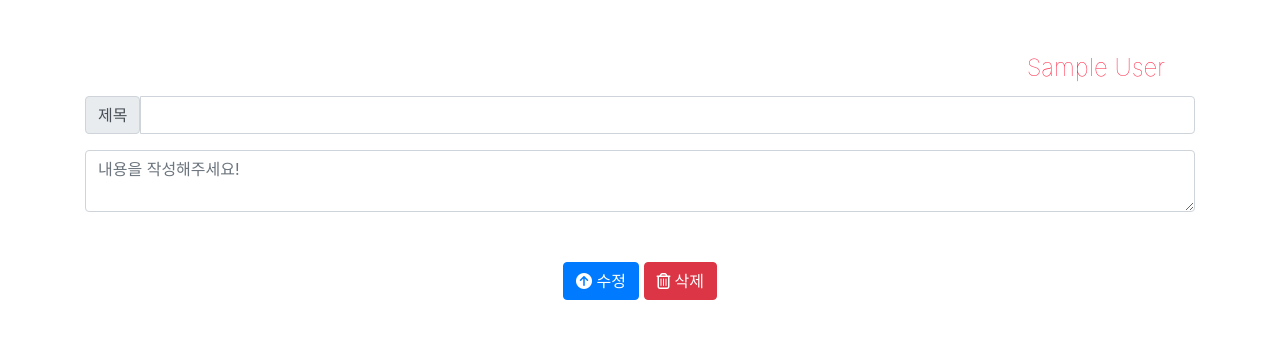
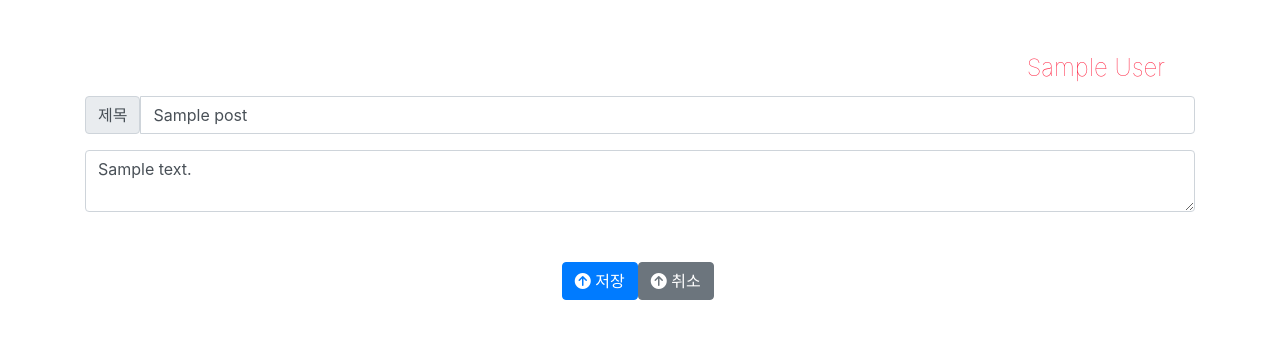
Before and after one commit to carina9231/MaruMaru_sparta, a Flask app: template templates/detail_upload.html in a window 1280 px wide. Shown: the part 66-405 px from the top of the page. Run offline with Flask 2, Linux system fonts and the light colour scheme; the template is opened without the code that fills it: most values are stand-ins (such as "Sample title", 1, 10 or a date in 2020); data that the repository does not hold is empty; some libraries are stand-ins or nearby versions; some web fonts are replaced.

Commit message:
ADD-삭제와 수정기능 추가

```diff
--- a/app.py
+++ b/app.py
@@ -34,8 +34,9 @@ def show_profile():
     profiles = list(db.profile.find({}, {'_id': False}))
     return jsonify({'all_profile': profiles})
 
+
 # 지도 맵핑
-@app.route('/map', methods=['GET'] )
+@app.route('/map', methods=['GET'])
 def mapping():
     id = request.args["id"]
     address = db.articles.find_one({'number': int(id)}, {'_id': False})['address']
@@ -43,7 +44,8 @@ def mapping():
     print(address_coor)
     return render_template('locate_map.html', lat=address_coor[0], lon=address_coor[1])
 
-# 디테일 페이지
+
+# 디테일 페이지 불러오기
 @app.route('/detail/<id>')
 def detail(id):
     # find 쓰면 pymongo.cursor.Cursor 오류나요
@@ -52,9 +54,36 @@ def detail(id):
     return render_template("detail.html", id=id, detail_db=articles)
 
 
-@app.route('/detail/<id>/upload')
+# 수정 create 위한 페이지 불러오기
+@app.route('/detail/<id>/upload', methods=['GET'])
 def detail_upload(id):
-    return render_template("detail_upload.html")
+    print(id)
+    post = db.articles.find_one({'number': int(id)}, {'_id': False})
+    print(post)
+    return render_template("detail_upload.html", post=post, id=id)
+
+
+# 수정 api
+@app.route('/detail/upload', methods=['POST'])
+def detail_post_upload():
+    id_receive = request.form["id_give"]
+    title_receive = request.form["title_give"]
+    contents_receive = request.form["contents_give"]
+    print(id_receive)
+    print(title_receive)
+    print(contents_receive)
+    db.articles.update_one({'number': int(id_receive)}, {'$set': {'title': title_receive}})
+    db.articles.update_one({'number': int(id_receive)}, {'$set': {'contents': contents_receive}})
+
+    return jsonify({'result': 'success', 'msg': '게시물을 수정합니다!'})
+
+
+# 삭제  api
+@app.route('/detail/delete', methods=['POST'])
+def post_delete():
+    id_receive = request.form["id_give"]
+    db.articles.delete_one({'number': int(id_receive)})
+    return jsonify({'result': 'success', 'msg': '게시글을 정말 삭제하시려구요!?'})
 
 
 # 게시물 작성페이지 불러오기
--- a/templates/detail_upload.html
+++ b/templates/detail_upload.html
@@ -17,9 +17,11 @@
     <script src="https://cdnjs.cloudflare.com/ajax/libs/popper.js/1.12.9/umd/popper.min.js"
             integrity="sha384-ApNbgh9B+Y1QKtv3Rn7W3mgPxhU9K/ScQsAP7hUibX39j7fakFPskvXusvfa0b4Q"
             crossorigin="anonymous"></script>
+    <title>수정페이지</title>
 
+    <script src="https://cdn.jsdelivr.net/npm/bs-custom-file-input/dist/bs-custom-file-input.js"></script>
 
-    <title>상세페이지</title>
+    <script defer src="//t1.daumcdn.net/mapjsapi/bundle/postcode/prod/postcode.v2.js"></script>
 
     <style>
 
@@ -31,26 +33,43 @@
 
     </style>
     <script>
+        let g_id = "{{ post['number'] }}"
+        let g_title = "{{ post['title'] }}"
+        let g_contents = "{{ post['contents'] }}"
+        console.log(g_id)
+        console.log(g_title)
+        console.log(g_contents)
         $(document).ready(function () {
-            console.log('ready')
-            getPosts();
+            get_db_post()
         })
 
-        function getPosts () {
-            $.ajax({
-                type: "GET",
-                url: "/detail/{{ id }}/upload",
-                data: {},
-                success: function (response) {
-                    console.log(response)
+        function get_db_post() {
+            let title = "{{ post["title"]}}"
+            let content = "{{ post["contents"]}}"
+
+            $("#title_box").val(title)
+            $("#contents_box").val(content)
+        }
 
 
-                    $("#title_box").val('test');
-                    $("#contents_box").val('test');
+        function save_upload() {
+            let new_title = $("#title_box").val()
+            let new_content = $("#contents_box").val()
+            $.ajax({
+                type: "POST",
+                url: `/detail/upload`,
+                data: {
+                    id_give: g_id,
+                    title_give: new_title,
+                    contents_give: new_content
+                },
+                success: function (response) {
+                    alert(response["msg"])
+                    window.location.href = `/posts`
                 }
-            })
+            });
+        }
 
-        }
 
     </script>
 
@@ -71,7 +90,7 @@
     <div class="row">
         <div class="col col-md-12">
             <!-- 작성자 -->
-            <div class="user_info">{{ detail_db['author'] }}</div>
+            <div class="user_info">{{ post['author'] }}</div>
             <div class="title">
                 <div class="input-group mb-3">
                     <span class="input-group-text">제목</span>
@@ -88,10 +107,13 @@
             </div>
             <!-- 버튼 그룹 -->
             <div class="detail_button">
-                <button type="button" class="btn btn-primary ui button"><i class="fas fa-arrow-circle-up"></i> 수정
+                <button onclick="save_upload()" type="button" class="btn btn-primary ui button"><i
+                        class="fas fa-arrow-circle-up"></i> 저장
+                </button>
+                <button onclick="save_upload()" type="button" class="btn btn-secondary ui button"><i
+                        class="fas fa-arrow-circle-up"></i> 취소
                 </button>
                 &nbsp;
-                <button type="button" class="btn btn-danger"><i class="far fa-trash-alt"> 삭제</i></button>
             </div>
 
         </div>
```
Also changed, not shown: templates/detail.html (+46 -7 lines).
